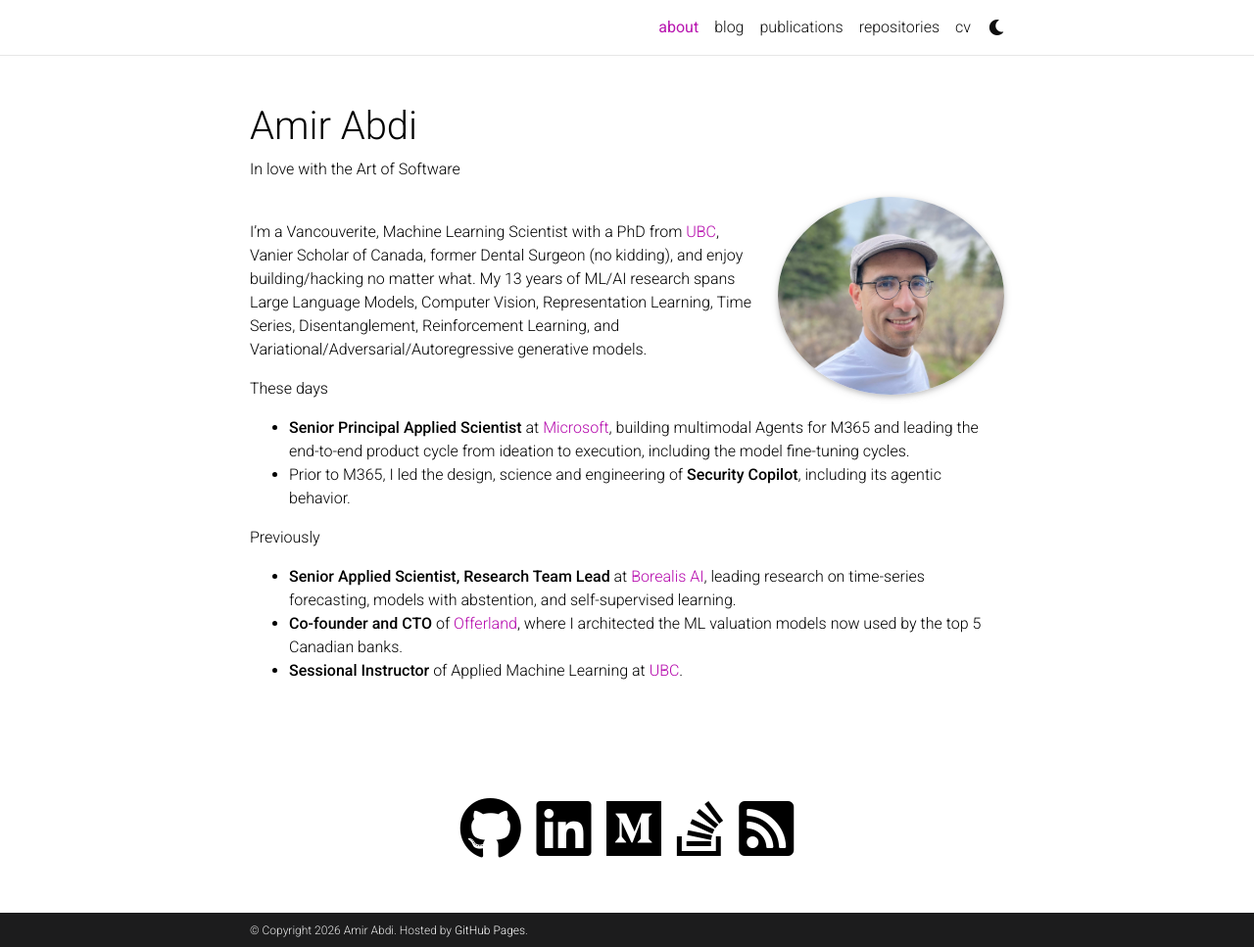
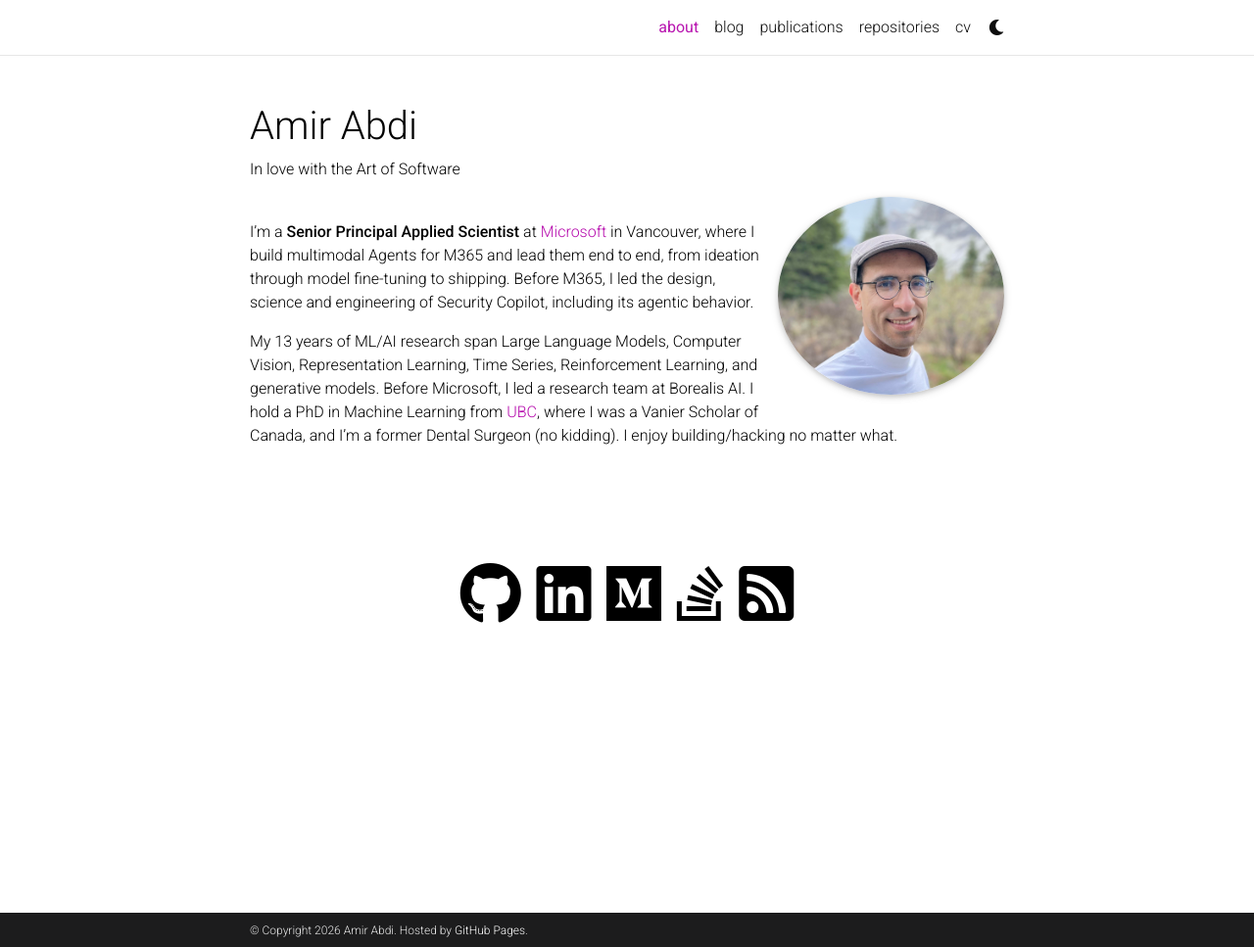
Before and after one commit to amir-abdi/amir-abdi.github.io, a Jekyll site: the page built from _pages/about.md, in a window 1280 px wide and 967 px high. Shown: the whole window at 98% size. Built offline with Jekyll 4.4.1, drawn with Linux system fonts in a browser that asks for light colours; full-size pictures stand in for the smaller copies a plugin makes; comment, search, counter and statistics services are not loaded; a style sheet for code colours, icons or effects is not loaded.

Commit message:
Update bio and CV to match LinkedIn profile
Co-Authored-By: Claude Opus 5.5 <noreply@anthropic.com>

```diff
--- a/_pages/about.md
+++ b/_pages/about.md
@@ -15,19 +15,14 @@ selected_papers: false # includes a list of papers marked as "selected={true}"
 social: true  # includes social icons at the bottom of the page
 ---
 <br>
-I'm a Vancouverite, Machine Learning Scientist with a PhD from [UBC](http://ubc.ca/), Vanier Scholar of Canada,
-former Dental Surgeon (no kidding), and enjoy building/hacking no matter what.
-My 13 years of ML/AI research spans Large Language Models, Computer Vision, Representation Learning, Time Series,
-Disentanglement, Reinforcement Learning, and Variational/Adversarial/Autoregressive generative models.
+I'm a **Senior Principal Applied Scientist** at [Microsoft](https://www.linkedin.com/company/microsoft/) in Vancouver,
+where I build multimodal Agents for M365 and lead them end to end, from ideation through model fine-tuning to shipping.
+Before M365, I led the design, science and engineering of Security Copilot, including its agentic behavior.
 
-These days
-- **Senior Principal Applied Scientist** at [Microsoft](https://www.linkedin.com/company/microsoft/), building multimodal Agents for M365 and leading the end-to-end product cycle from ideation to execution, including the model fine-tuning cycles.
-- Prior to M365, I led the design, science and engineering of **Security Copilot**, including its agentic behavior.
-
-Previously
-- **Senior Applied Scientist, Research Team Lead** at [Borealis AI](https://www.borealisai.com/), leading research on time-series forecasting, models with abstention, and self-supervised learning.
-- **Co-founder and CTO** of [Offerland](https://offerland.ca/), where I architected the ML valuation models now used by the top 5 Canadian banks.
-- **Sessional Instructor** of Applied Machine Learning at [UBC](http://ubc.ca/).
+My 13 years of ML/AI research span Large Language Models, Computer Vision, Representation Learning, Time Series,
+Reinforcement Learning, and generative models. Before Microsoft, I led a research team at Borealis AI.
+I hold a PhD in Machine Learning from [UBC](http://ubc.ca/), where I was a Vanier Scholar of Canada,
+and I'm a former Dental Surgeon (no kidding). I enjoy building/hacking no matter what.
 
 
 <br>
```
